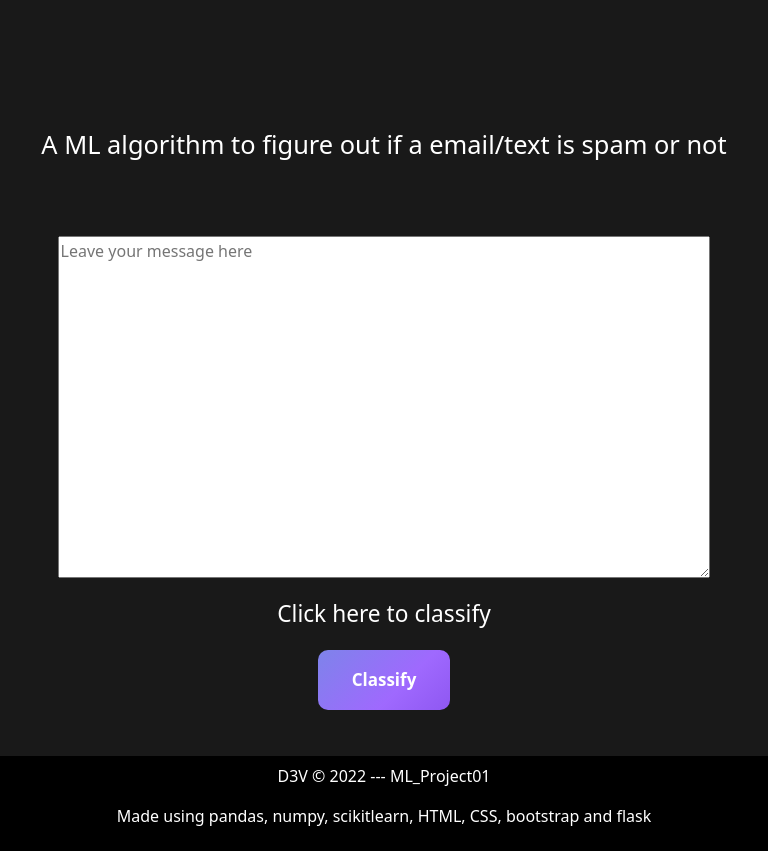
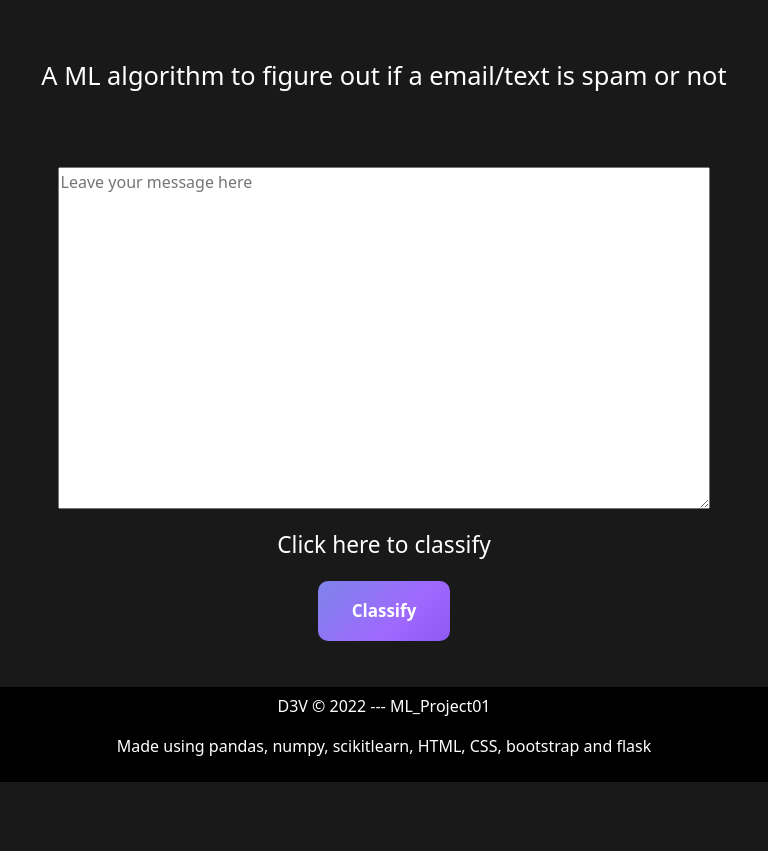
Before and after one commit to Hansolo1103/spam-classifier, a Flask app: page / in a window 768 px wide. Shown: the part 70-921 px from the top of the page. After the commit the page ends 852 px from the top, so only its background shows below. Run offline with Flask 2, Linux system fonts and the light colour scheme; parts of the project's set-up code (start-up, migrations or seed data) failed here and were passed over; some libraries are stand-ins or nearby versions.

Commit message:
Update styles.css

```diff
--- a/static/css/styles.css
+++ b/static/css/styles.css
@@ -72,9 +72,12 @@ input {
   .ress {
     display: none;
   }
+  .b {
+    margin-top: 0% !important;
+  }
 }
 
-@media screen and (max-width: 590px) {
+@media screen and (max-width: 438px) {
   .head{
     margin-top: -10px !important;
     margin-right: 23% !important;
```
